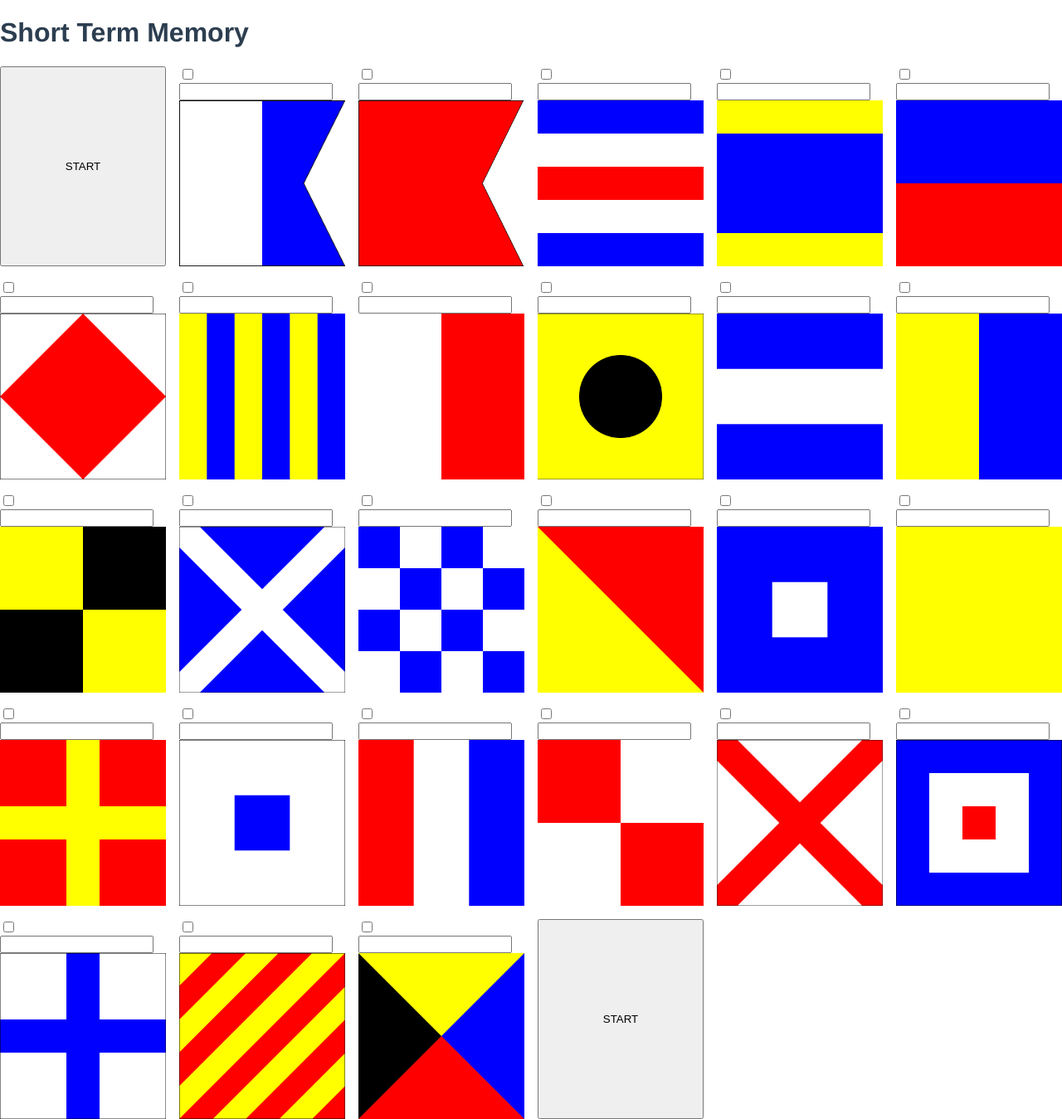
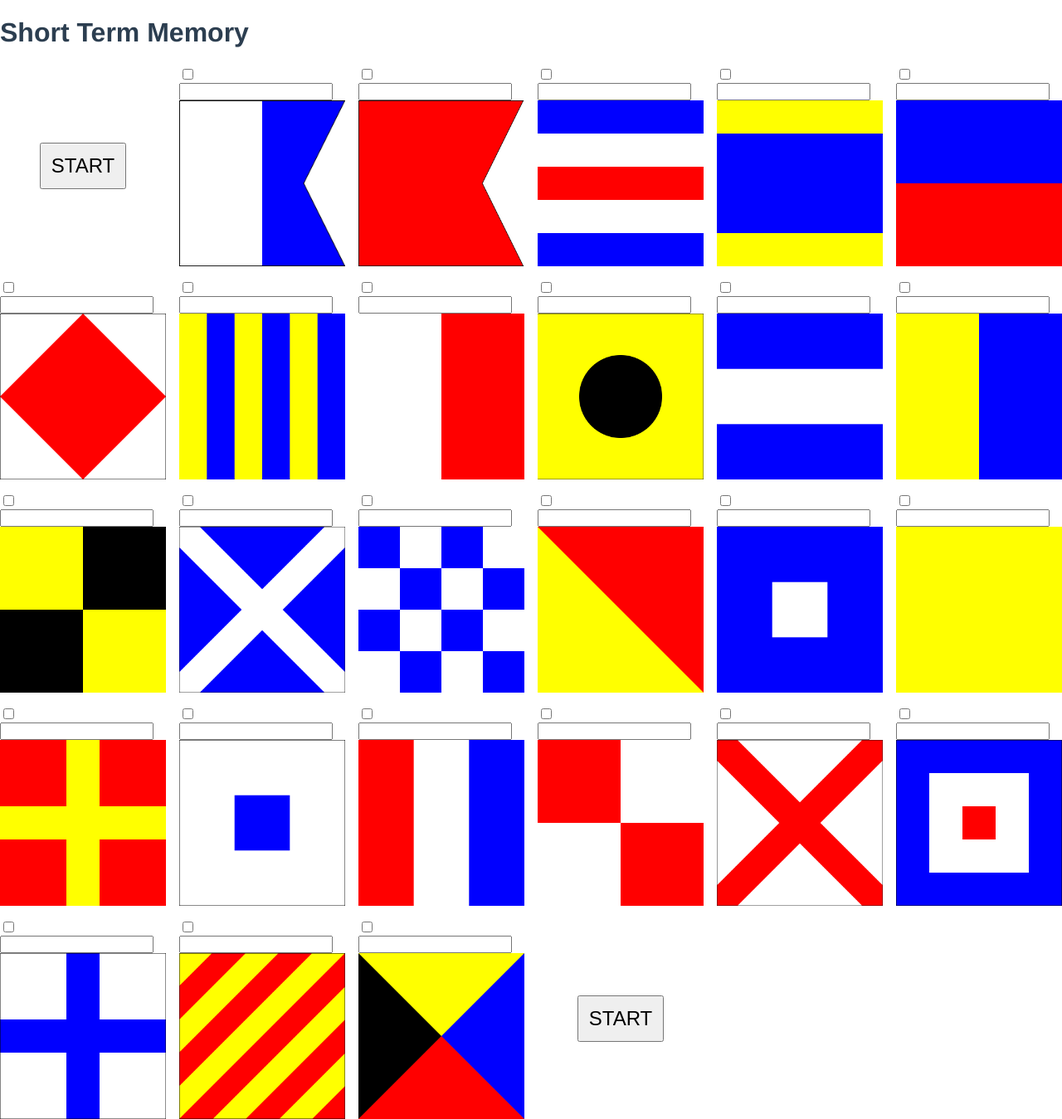
Before and after one commit to flying-musk/short-term-memory, a Vue app: page / in a window 1280 px wide. Shown: the whole page at 83% size. Built offline with nearby package versions, Linux system fonts and the light colour scheme.

Commit message:
[short-term-memory] Modify error handling for Sheet.

```diff
--- a/src/components/Sheet.vue
+++ b/src/components/Sheet.vue
@@ -1,9 +1,9 @@
 <template>
   <div class="s-grid">
     <div v-if="error" class="s-error">
-      Make sure to fill in content for all checked cards!
+      Make sure to fill in at least one card!
     </div>
-    <button @click="start">START</button>
+    <button class="s-button" @click="start">START</button>
     <div v-for="s in sheet" :key="s.idx" class="s-card">
       <div>
         <input type="checkbox" :data-idx="s.idx" v-model="s.checked" />
@@ -17,9 +17,9 @@
       </div>
       <img class="card-image" :src="s.src" :alt="s.path" />
     </div>
-    <button @click="start">START</button>
+    <button class="s-button" @click="start">START</button>
     <div v-if="error" class="s-error">
-      Make sure to fill in content for all checked cards!
+      Make sure to fill in at least one card!
     </div>
   </div>
 </template>
@@ -52,7 +52,7 @@ export default {
     },
     start() {
       let checkedCards = this.sheet.filter((s) => s.checked);
-      if (checkedCards.filter((c) => c.content === '').length > 0) {
+      if (checkedCards.length === 0) {
         this.error = true;
       } else {
         this.$emit(
@@ -85,8 +85,17 @@ export default {
 .card-image {
   width: 100%;
 }
+.s-button {
+  padding: 12px;
+  font-size: 24px;
+  justify-self: center;
+  align-self: center;
+}
 .s-error {
+  justify-self: center;
+  align-self: center;
   border: solid 2px #cc0000;
+  padding: 12px;
   color: #cc0000;
   font-size: 20px;
   text-align: center;
```
